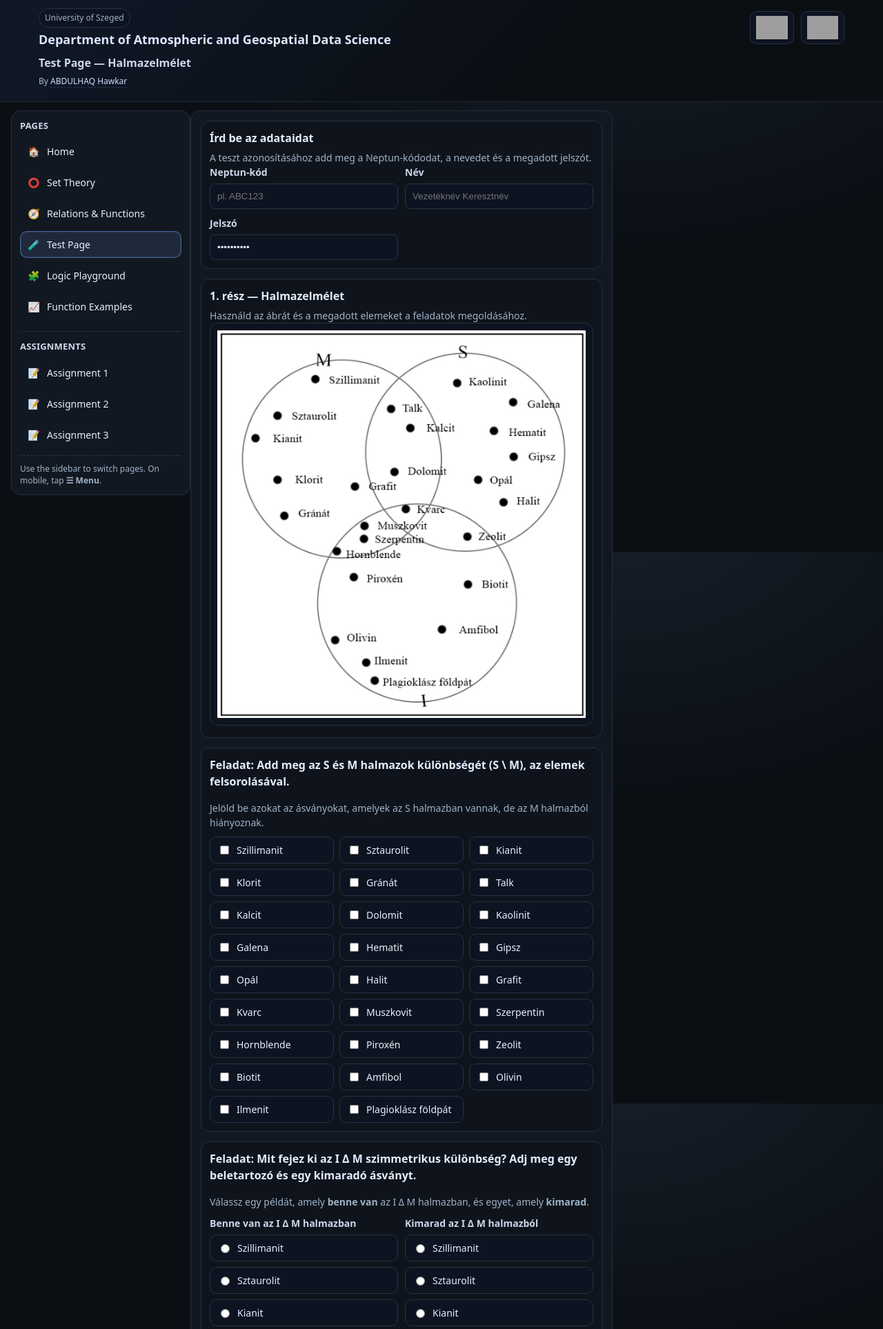
After one commit to AIforimpact22/math1styear, a Flask app: page /test in a window 1280 px wide. The commit adds this page. Shown: the top 1927 px of the page at 69% size. Run offline with Flask 3, Linux system fonts and the light colour scheme; grey boxes are pictures that could not be loaded.

Commit message:
Add test page for set theory tasks

```diff
--- a/main.py
+++ b/main.py
@@ -23,6 +23,7 @@ from geothermal import bp as geothermal_bp
 from sedimentation import bp as sedimentation_bp
 from sediment import sediment_bp
 from function_examples import function_examples_bp
+from test_page import bp as test_page_bp
 
 # NEW: Relations & Functions (Fossils) interactive page
 from relations import relations_bp
@@ -91,6 +92,9 @@ def create_app():
     # - Assets (JSON) route:   GET /relations/api/assets
     app.register_blueprint(relations_bp)
 
+    # Test page for entering credentials and set theory prompts
+    app.register_blueprint(test_page_bp)
+
     # -------- Friendly error pages (so you see what's wrong locally) --------
     @app.errorhandler(Exception)
     def handle_exception(e):
--- a/templates/index.html
+++ b/templates/index.html
@@ -260,6 +260,9 @@
         <a class="nav-link" href="/relations" data-match="^/relations(/.*)?$">
           <span class="nav-ico">🧭</span><span>Relations &amp; Functions</span>
         </a>
+        <a class="nav-link" href="/test" data-match="^/test(/.*)?$">
+          <span class="nav-ico">🧪</span><span>Test Page</span>
+        </a>
         <a class="nav-link" href="/logic-playground" data-match="^/logic-playground(/.*)?$">
           <span class="nav-ico">🧩</span><span>Logic Playground</span>
         </a>
@@ -318,6 +321,11 @@
             <h3>Relations &amp; Functions (Fossils)</h3>
             <p>Build relations and functions with fossils → beds → environments; learn reflexive/symmetric/transitive, partial order, injective/surjective/bijective, composition, inverse — all visually.</p>
             <p style="margin-top:8px;"><a class="btn" href="/relations">Open Relations &amp; Functions →</a></p>
+          </div>
+          <div class="home-tile">
+            <h3>Test Page</h3>
+            <p>Enter your Neptun code, name, and password, then answer set-theory prompts with the provided mineral list and exam image.</p>
+            <p style="margin-top:8px;"><a class="btn" href="/test">Open Test Page →</a></p>
           </div>
           <div class="home-tile">
             <h3>Function Examples</h3>
--- /dev/null
+++ b/templates/test_page.html
@@ -0,0 +1,104 @@
+{% extends "index.html" %}
+{% block page_title %}Test Page — Halmazelmélet{% endblock %}
+
+{% block content %}
+<section class="canvas-card" aria-label="Test page form">
+  <style>
+    .test-wrap{ padding:14px; display:flex; flex-direction:column; gap:14px; }
+    .card{ background:#0f141c; border:1px solid #233040; border-radius:12px; padding:12px; }
+    .id-grid{ display:grid; gap:10px; grid-template-columns: repeat(auto-fit, minmax(240px, 1fr)); }
+    .id-field{ display:flex; flex-direction:column; gap:6px; }
+    .id-field label{ color:#cbd7ea; font-weight:600; }
+    .id-field input{ background:#0d1320; border:1px solid #263243; color:#e8f0ff; padding:10px; border-radius:8px; }
+    .id-field input:focus{ outline:1px solid #7aa2ff; border-color:#7aa2ff; }
+
+    .part-title{ margin:0 0 6px; color:#e4ecff; font-size:16px; }
+    .part-note{ margin:0; color:#9fb2c7; }
+
+    .exam-img{ width:100%; max-width:880px; border-radius:12px; border:1px solid #233040; background:#0d1320; padding:10px; }
+    .question{ display:flex; flex-direction:column; gap:10px; }
+    .choices{ display:grid; grid-template-columns: repeat(auto-fit, minmax(180px, 1fr)); gap:8px; }
+    .pill-choice{ display:flex; align-items:center; gap:8px; background:#0d1320; border:1px solid #263243; padding:8px 10px; border-radius:10px; }
+    .pill-choice input{ accent-color:#7aa2ff; }
+    .pill-choice label{ color:#dbe6ff; }
+
+    .dual-grid{ display:grid; grid-template-columns: repeat(auto-fit, minmax(260px, 1fr)); gap:10px; }
+    .dual-grid h4{ margin:0 0 6px; color:#cbd7ea; }
+  </style>
+
+  <div class="test-wrap">
+    <div class="card" aria-label="Student identification">
+      <h3 class="part-title">Írd be az adataidat</h3>
+      <p class="part-note">A teszt azonosításához add meg a Neptun-kódodat, a nevedet és a megadott jelszót.</p>
+      <div class="id-grid">
+        <div class="id-field">
+          <label for="neptun">Neptun-kód</label>
+          <input id="neptun" name="neptun" type="text" placeholder="pl. ABC123" autocomplete="off" />
+        </div>
+        <div class="id-field">
+          <label for="name">Név</label>
+          <input id="name" name="name" type="text" placeholder="Vezetéknév Keresztnév" autocomplete="name" />
+        </div>
+        <div class="id-field">
+          <label for="password">Jelszó</label>
+          <input id="password" name="password" type="password" value="Szeged2025" autocomplete="off" />
+        </div>
+      </div>
+    </div>
+
+    <div class="card" aria-label="Halmazelmélet Section">
+      <h3 class="part-title">1. rész — Halmazelmélet</h3>
+      <p class="part-note">Használd az ábrát és a megadott elemeket a feladatok megoldásához.</p>
+      <img class="exam-img" src="https://raw.githubusercontent.com/AIforimpact22/math1styear/main/content/Exam.png" alt="Halmazelmélet vizuális feladat" />
+    </div>
+
+    <div class="card question" aria-label="S minus M question">
+      <h3 class="part-title">Feladat: Add meg az S és M halmazok különbségét (S \ M), az elemek felsorolásával.</h3>
+      <p class="part-note">Jelöld be azokat az ásványokat, amelyek az S halmazban vannak, de az M halmazból hiányoznak.</p>
+      <div class="choices">
+        {% set options = [
+          "Szillimanit", "Sztaurolit", "Kianit", "Klorit", "Gránát", "Talk", "Kalcit", "Dolomit",
+          "Kaolinit", "Galena", "Hematit", "Gipsz", "Opál", "Halit", "Grafit", "Kvarc",
+          "Muszkovit", "Szerpentin", "Hornblende", "Piroxén", "Zeolit", "Biotit", "Amfibol",
+          "Olivin", "Ilmenit", "Plagioklász földpát"
+        ] %}
+        {% for opt in options %}
+        <label class="pill-choice">
+          <input type="checkbox" name="s_minus_m" value="{{ opt }}" />
+          <span>{{ opt }}</span>
+        </label>
+        {% endfor %}
+      </div>
+    </div>
+
+    <div class="card question" aria-label="Symmetric difference question">
+      <h3 class="part-title">Feladat: Mit fejez ki az I Δ M szimmetrikus különbség? Adj meg egy beletartozó és egy kimaradó ásványt.</h3>
+      <p class="part-note">Válassz egy példát, amely <strong>benne van</strong> az I Δ M halmazban, és egyet, amely <strong>kimarad</strong>.</p>
+      <div class="dual-grid">
+        <div>
+          <h4>Benne van az I Δ M halmazban</h4>
+          <div class="choices">
+            {% for opt in options %}
+            <label class="pill-choice">
+              <input type="radio" name="idm_included" value="{{ opt }}" />
+              <span>{{ opt }}</span>
+            </label>
+            {% endfor %}
+          </div>
+        </div>
+        <div>
+          <h4>Kimarad az I Δ M halmazból</h4>
+          <div class="choices">
+            {% for opt in options %}
+            <label class="pill-choice">
+              <input type="radio" name="idm_excluded" value="{{ opt }}" />
+              <span>{{ opt }}</span>
+            </label>
+            {% endfor %}
+          </div>
+        </div>
+      </div>
+    </div>
+  </div>
+</section>
+{% endblock %}
--- /dev/null
+++ b/test_page.py
@@ -0,0 +1,10 @@
+from flask import Blueprint, render_template
+
+
+bp = Blueprint("test_page", __name__)
+
+
+@bp.route("/test", methods=["GET"])
+def test_page():
+    """Render the test page with identification fields and set theory items."""
+    return render_template("test_page.html")
```
